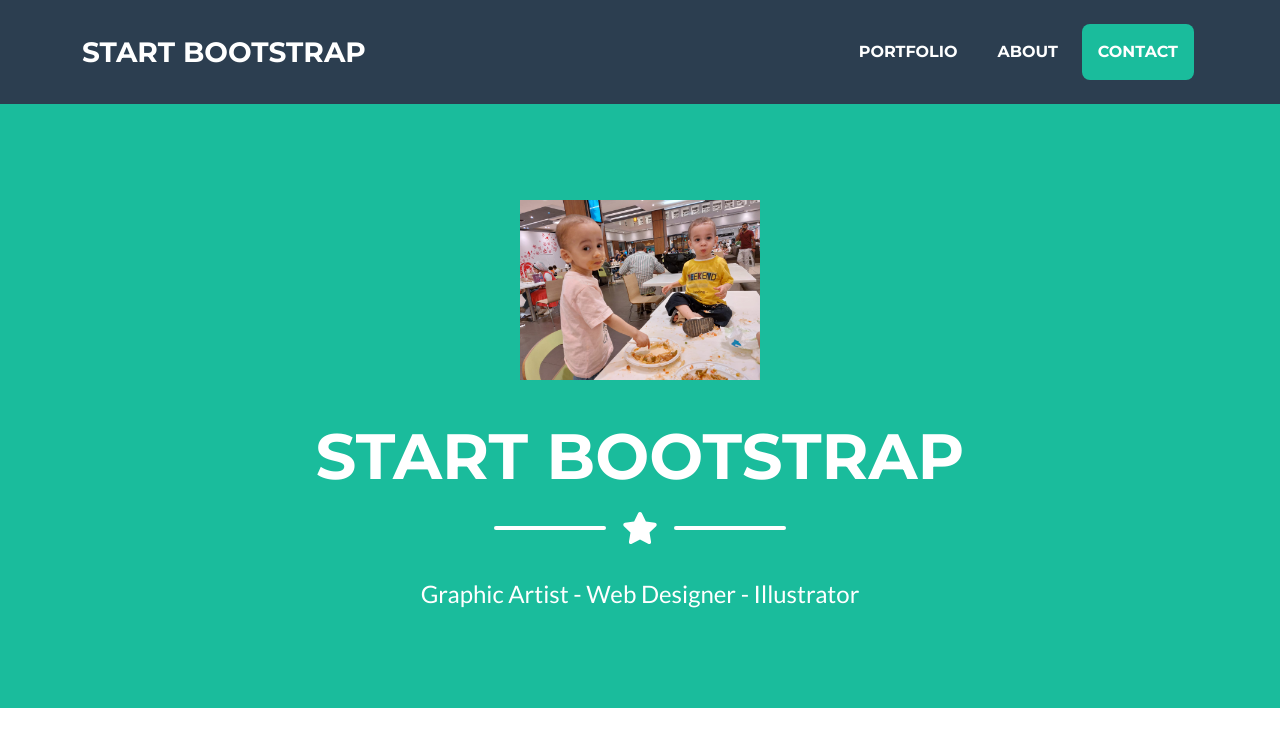
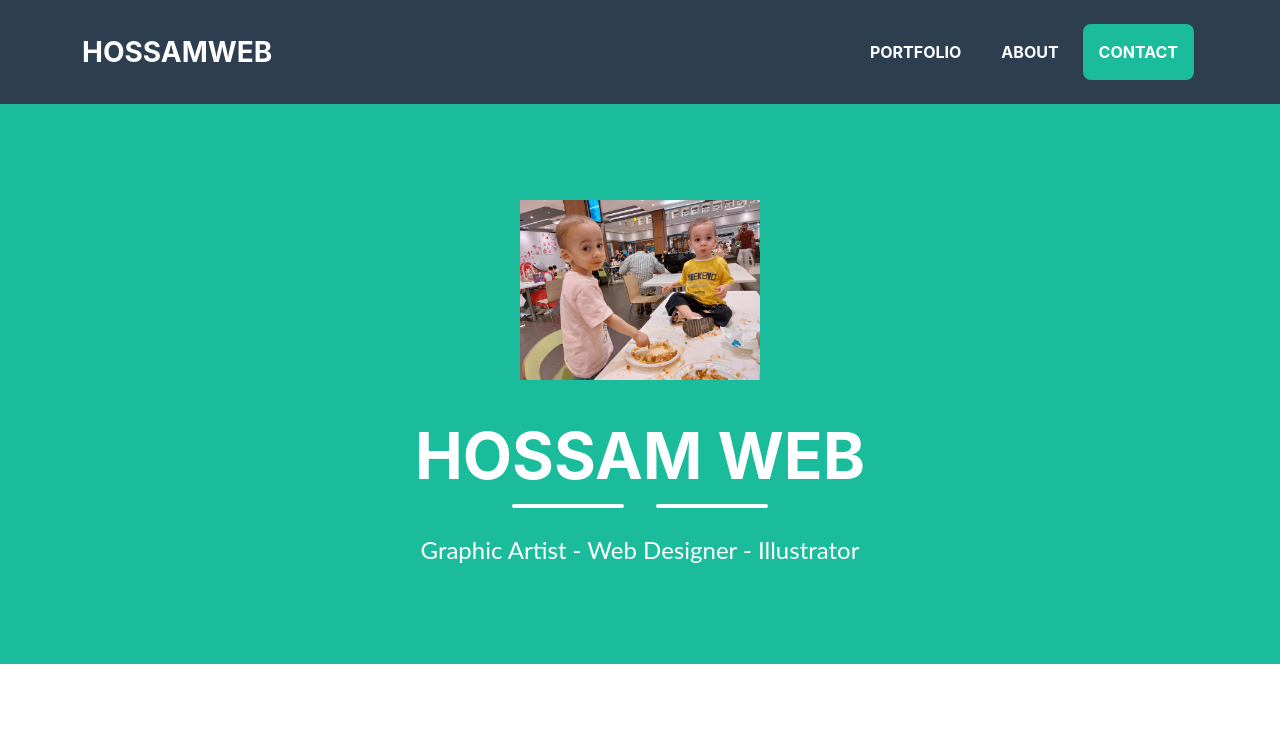
Before and after one commit to hossamalhossany/project, a Django app: page / in a window 1280 px wide. Shown: the top 748 px of the page. Run offline with Django 3.2, Linux system fonts and the light colour scheme; some libraries are stand-ins or nearby versions.

Commit message:
15 ** 15-1-2022 ** 5:23 AM - work

```diff
--- a/home/tohy9ak93y7n/project/templates/pages/index.html
+++ b/home/tohy9ak93y7n/project/templates/pages/index.html
@@ -7,23 +7,20 @@
         <meta name="description" content="" />
         <meta name="author" content="" />
         <title>HossamWeb</title>
-        <!-- Favicon-->
-<!--        <link rel="icon" type="image/x-icon" href="            assets/favicon.ico" />-->
         <link rel="icon" type="image/x-icon" href="{%static 'theme/assets/favicon.ico' %}" />
         <!-- Font Awesome icons (free version)-->
-        <script src="https://use.fontawesome.com/releases/v5.15.4/js/all.js" crossorigin="anonymous"></script>
+<!--        <script src="https://use.fontawesome.com/releases/v5.15.4/js/all.js" crossorigin="anonymous"></script>-->
         <!-- Google fonts-->
-        <link href="https://fonts.googleapis.com/css?family=Montserrat:400,700" rel="stylesheet" type="text/css" />
-        <link href="https://fonts.googleapis.com/css?family=Lato:400,700,400italic,700italic" rel="stylesheet" type="text/css" />
+<!--        <link href="https://fonts.googleapis.com/css?family=Montserrat:400,700" rel="stylesheet" type="text/css" />-->
+<!--        <link href="https://fonts.googleapis.com/css?family=Lato:400,700,400italic,700italic" rel="stylesheet" type="text/css" />-->
         <!-- Core theme CSS (includes Bootstrap)-->
-<!--        <link href="            css/styles.css" rel="stylesheet" />-->
         <link href="{%static 'theme/css/styles.css' %}" rel="stylesheet" />
     </head>
     <body id="page-top">
         <!-- Navigation-->
         <nav class="navbar navbar-expand-lg bg-secondary text-uppercase fixed-top" id="mainNav">
             <div class="container">
-                <a class="navbar-brand" href="#page-top">Start Bootstrap</a>
+                <a class="navbar-brand" href="#page-top">HossamWeb</a>
                 <button class="navbar-toggler text-uppercase font-weight-bold bg-primary text-white rounded" type="button" data-bs-toggle="collapse" data-bs-target="#navbarResponsive" aria-controls="navbarResponsive" aria-expanded="false" aria-label="Toggle navigation">
                     Menu
                     <i class="fas fa-bars"></i>
@@ -44,7 +41,7 @@
 <!--                <img class="masthead-avatar mb-5" src="            assets/img/avataaars.svg" alt="..." />-->
                 <img class="masthead-avatar mb-5" src="{%static 'theme/assets/img/mohamed_yehia.jpeg' %}"    alt="..." />
                 <!-- Masthead Heading-->
-                <h1 class="masthead-heading text-uppercase mb-0">Start Bootstrap</h1>
+                <h1 class="masthead-heading text-uppercase mb-0">Hossam Web</h1>
                 <!-- Icon Divider-->
                 <div class="divider-custom divider-light">
                     <div class="divider-custom-line"></div>
@@ -149,7 +146,7 @@
                 </div>
                 <!-- About Section Button-->
                 <div class="text-center mt-4">
-                    <a class="btn btn-xl btn-outline-light" href="https://startbootstrap.com/theme/freelancer/">
+                    <a class="btn btn-xl btn-outline-light" href="www.hossamweb.com">
                         <i class="fas fa-download me-2"></i>
                         Free Download!
                     </a>
@@ -212,7 +209,7 @@
                                     <div class="fw-bolder">Form submission successful!</div>
                                     To activate this form, sign up at
                                     <br />
-                                    <a href="https://startbootstrap.com/solution/contact-forms">https://startbootstrap.com/solution/contact-forms</a>
+                                    <a href="www.hossamweb.com">www.hossamweb.com</a>
                                 </div>
                             </div>
                             <!-- Submit error message-->
@@ -253,7 +250,7 @@
                         <h4 class="text-uppercase mb-4">About Freelancer</h4>
                         <p class="lead mb-0">
                             Freelance is a free to use, MIT licensed Bootstrap theme created by
-                            <a href="http://startbootstrap.com">Start Bootstrap</a>
+                            <a href="www.hossamweb.com">hossamweb</a>
                             .
                         </p>
                     </div>
@@ -458,13 +455,15 @@
             </div>
         </div>
         <!-- Bootstrap core JS-->
-        <script src="https://cdn.jsdelivr.net/npm/bootstrap@5.1.3/dist/js/bootstrap.bundle.min.js"></script>
+<!--        <script src="https://cdn.jsdelivr.net/npm/bootstrap@5.1.3/dist/js/bootstrap.bundle.min.js"></script>-->
+        <script src="{%static 'js/bootstrap.bundle.min.js' %}"></script>
         <!-- Core theme JS-->
-        <script src="js/scripts.js"></script>
+<!--        <script src="js/scripts.js"></script>-->
+        <script src="{%static 'theme/js/scripts.js' %}"></script>
         <!-- * * * * * * * * * * * * * * * * * * * * * * * * * * * * * * * * * * * * * * * *-->
         <!-- * *                               SB Forms JS                               * *-->
         <!-- * * Activate your form at https://startbootstrap.com/solution/contact-forms * *-->
         <!-- * * * * * * * * * * * * * * * * * * * * * * * * * * * * * * * * * * * * * * * *-->
-        <script src="https://cdn.startbootstrap.com/sb-forms-latest.js"></script>
+<!--        <script src="https://cdn.startbootstrap.com/sb-forms-latest.js"></script>-->
     </body>
 </html>
```
